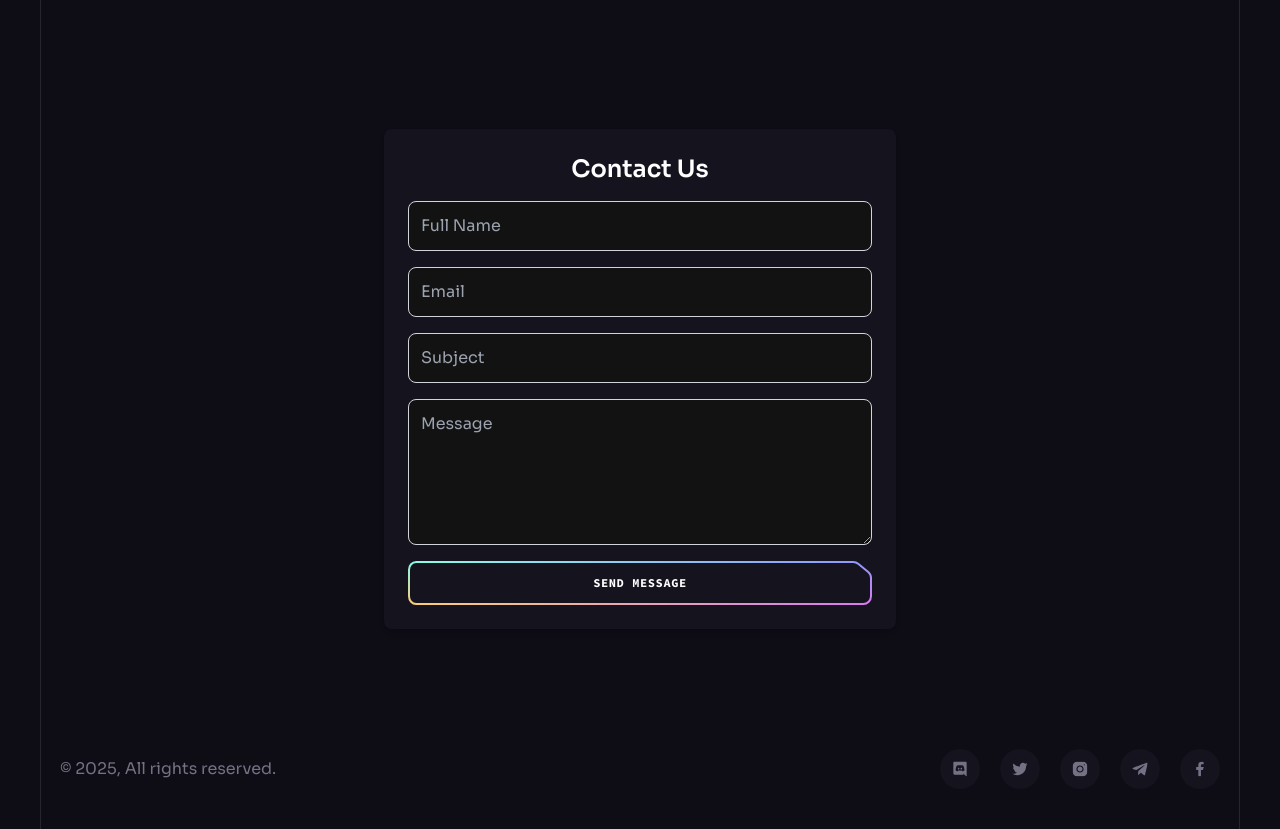
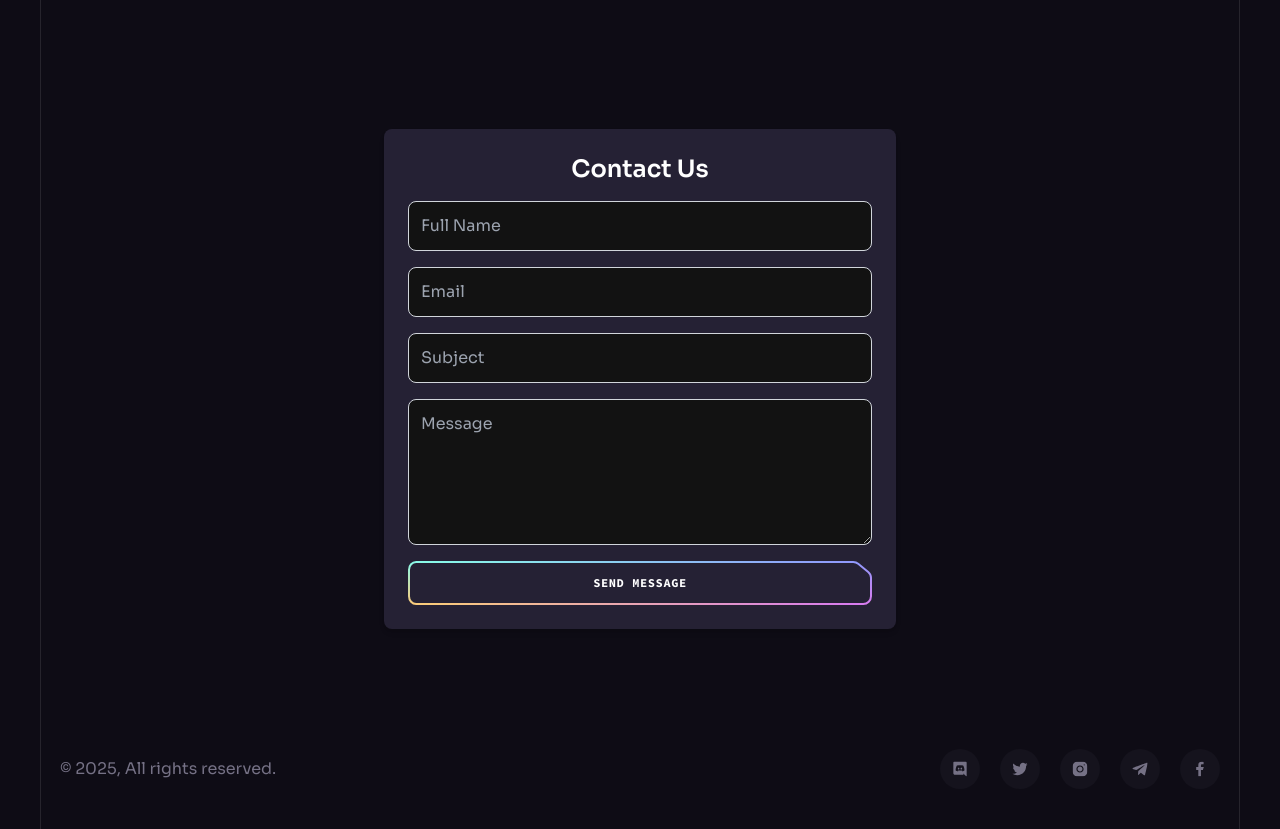
Before and after one commit to ChidiogoVictor/joedikatech, a React (Vite) app: page / in a window 1280 px wide. Shown: the part 4540-5369 px from the top of the page. Built offline with nearby package versions, Linux system fonts and the light colour scheme.

Commit message:
change form color

```diff
--- a/src/components/Contact.jsx
+++ b/src/components/Contact.jsx
@@ -30,7 +30,7 @@ const Contact = () => {
 
   return (
     <Section className="container mx-auto px-4" id="contact">
-      <div className="max-w-lg mx-auto bg-n-7 p-6 rounded-lg shadow-md">
+      <div className="max-w-lg mx-auto bg-n-6 p-6 rounded-lg shadow-md">
         <h2 className="h2 text-center mb-4 text-2xl font-semibold">
           Contact Us
         </h2>
```
